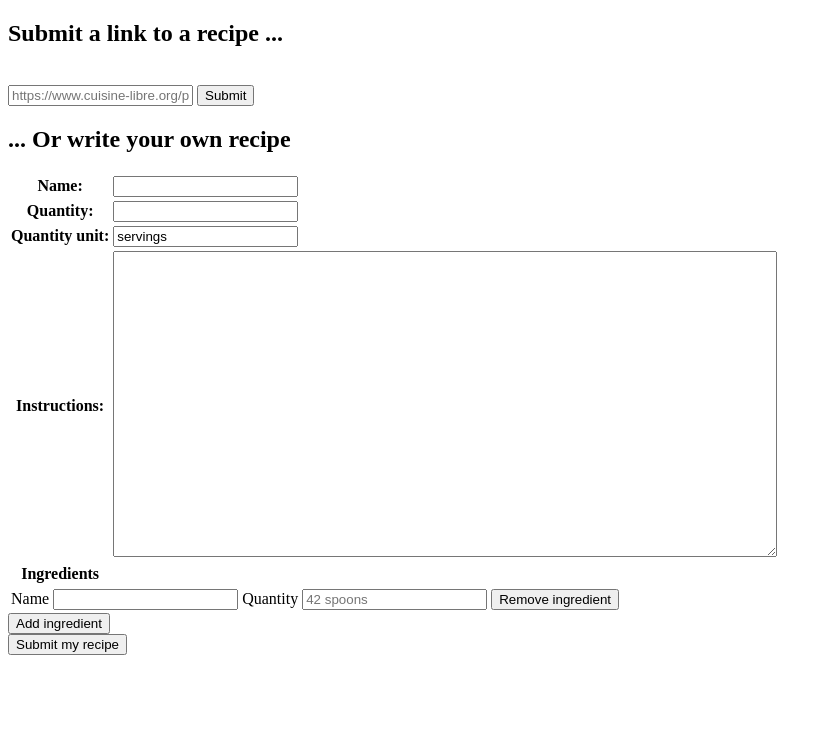
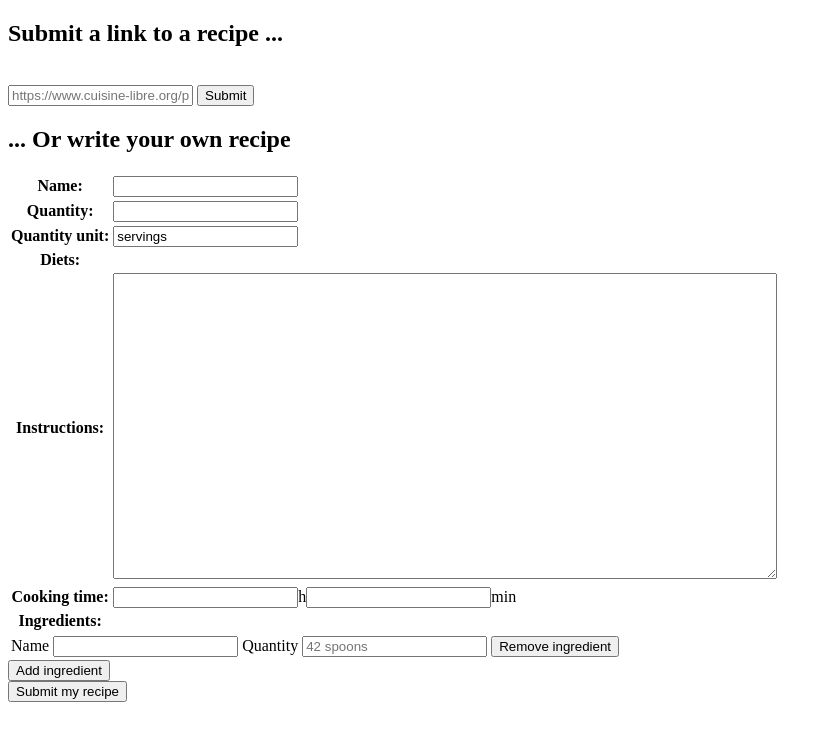
Before and after one commit to Hungry-Students/recipy, a Django app: page /recipes/write in a window 1280 px wide. Shown: the top 741 px of the page, without its empty margins (0-832 px from the left). Run offline with Django 3.2, Linux system fonts and the light colour scheme; the visitor is signed in with stand-in values (Sample User, id 1); data that the repository does not hold is empty.

Commit message:
Change DB format in order to include diets and cook time. Update recipe form.

```diff
--- a/recipes/admin.py
+++ b/recipes/admin.py
@@ -7,6 +7,6 @@ from.models import Ingredient, Recipe, RecipeCategory, RestrictedDiet, Ingredien
 
 admin.site.register(Ingredient)
 admin.site.register(Recipe)
-#admin.site.register(RestrictedDiet)
+admin.site.register(RestrictedDiet)
 #admin.site.register(RecipeCategory)
 admin.site.register(IngredientQuantity)
--- a/recipes/forms.py
+++ b/recipes/forms.py
@@ -1,14 +1,16 @@
 from django import forms
 from django.forms import ModelForm, Textarea
-from .models import Recipe, Ingredient, IngredientQuantity
+from .models import Recipe, Ingredient, IngredientQuantity, RestrictedDiet
 
 class RecipeForm(ModelForm):
 	class Meta:
 		model = Recipe
-		fields = ['name', 'quantity', 'quantity_unit', 'instructions']
+		fields = ['name', 'quantity', 'quantity_unit', 'diets', 'instructions']
 		widgets = {
 			'instructions': Textarea(attrs={'cols': 80, 'rows': 20}),
+			'diets' : forms.CheckboxSelectMultiple,
 		}
+
 
 	def save(self):
 		#building new recipe
@@ -18,12 +20,8 @@ class RecipeForm(ModelForm):
 		r.quantity = self.cleaned_data['quantity']
 		r.quantity_unit = self.cleaned_data['quantity_unit']
 		r.save()
+
+		for diet in self.cleaned_data['diets']:
+			r.diets.add(diet)
+
 		return r
-
-		r.ingredients.all().delete()
-		for i in range(1,6):
-			add_ingredient(r, self.cleaned_data['ingredient_'+str(i)], 5, 'x')
-		"""
-		for ingredient_name in ingredient_quantities.keys():
-		    add_ingredient(new_recipe, ingredient_name, ingredient_quantities[ingredient_name], ingredient_quantity_units[ingredient_name])
-		"""
--- a/recipes/models.py
+++ b/recipes/models.py
@@ -32,13 +32,13 @@ class Recipe(models.Model):
     url = models.CharField(max_length=400, blank=True, null=True)
 
     # Properties from https://schema.org/Recipe
-    cook_time = models.DurationField(blank=True, null=True)
+    cook_time = models.IntegerField(blank=True, null=True) #in minutes
     cooking_method = models.CharField(max_length=200, blank=True, null=True)
     category = models.ForeignKey(RecipeCategory, on_delete=models.PROTECT, blank=True, null=True)
     instructions = models.CharField(max_length=10000)
     quantity = models.IntegerField(blank=True, null=True)
     quantity_unit = models.CharField(max_length=200, blank=True, null=True)
-    diet = models.ForeignKey(RestrictedDiet, on_delete=models.PROTECT, blank=True, null=True)
+    diets = models.ManyToManyField(RestrictedDiet)
 
     def __str__(self):
         return self.name
--- a/recipes/parser.py
+++ b/recipes/parser.py
@@ -95,10 +95,8 @@ class IngredientParser():
 	def parse_quantity(self, s):
 		m = re.search(self.regexp_quantity, s)
 		quantity, unit = None, None
-		print(self.regexp_quantity)
 		if m is not None:
 			quantity = m.group('quantity')
-			print(quantity, s)
 			if quantity is not None:
 				quantity = int(quantity)
 			unit = 	m.group('quantity_unit')
--- a/recipes/templates/recipes/detail_recipe.html
+++ b/recipes/templates/recipes/detail_recipe.html
@@ -12,8 +12,7 @@
     <p>
     	Quantité : {{recipe.quantity}} {{recipe.quantity_unit}}. <br><br>
 
-    	Temps de préparation : non implémenté.<br>
-    	Temps de cuisson : {{recipe.cook_time}}. <br>
+    	Temps de préparation : {{recipe.cook_time}} min.<br>
     </p>
 
     <h2> Ingredients </h2>
--- a/recipes/templates/recipes/write.html
+++ b/recipes/templates/recipes/write.html
@@ -52,10 +52,16 @@
 								{% endfor %}
 					  	</datalist>
 					  	<tbody>
-					  		<th> Ingredients </th>
-					    	<table id="ingredient_input">
-								<script> addIngredient() </script>
-						    </table>
+					  		<tr>
+						  		<th> Cooking time: </th>
+						  		<td> <input type="number" id="cook_time_hours" name="cook_time_hours" min="0">h<input type="number" id="cook_time_minutes" name="cook_time_minutes" min="0">min</td>
+					  		</tr>
+					  		<tr>
+					  			<th> Ingredients: </th>
+								<table id="ingredient_input">
+									<script> addIngredient() </script>
+								</table>
+						    </tr>
 						    <tr>
 						    	<button type="button" onclick=addIngredient() >Add ingredient</button><br>
 						    <tr>
--- a/recipes/views.py
+++ b/recipes/views.py
@@ -52,7 +52,7 @@ def handle_form(request):
 		if temp:
 		    return write(request, error_message_form = 'this recipe already exists', existing_recipe = temp[0])
 
-		#extracting ingredients and checking for ingredient duplicates
+		#extracting ingredients and checking for ingredient duplicates. Note : we do that before saving the recipe to avoid incomplete recipes.
 		ingredient_names = {}
 		for e in request.POST.keys():
 			m = re.search('ingredient(?P<id>[0-9]+)_name', e)
@@ -68,6 +68,18 @@ def handle_form(request):
 
 		r = form.save()
 
+		#Manage cook time
+		cook_time_hours = request.POST.get('cook_time_hours', 0)
+		if not cook_time_hours:
+			cook_time_hours = 0
+		cook_time_minutes = request.POST.get('cook_time_minutes', 0)
+		if not cook_time_minutes:
+			cook_time_minutes = 0
+
+		r.cook_time = 60*int(cook_time_hours)+int(cook_time_minutes)
+		r.save()
+
+		#Parsing quantities and saving ingredients
 		p = IngredientParser()
 		for ingredient_id, ingredient_name in ingredient_names.items():
 			ingredient_quantity, ingredient_unit = p.parse_quantity(request.POST.get('ingredient'+ingredient_id+'_quantity', ''))
```
Also changed, not shown: recipes/migrations/0007_auto_20210209_1510.py (added), recipes/migrations/0008_auto_20210209_1611.py (added).
